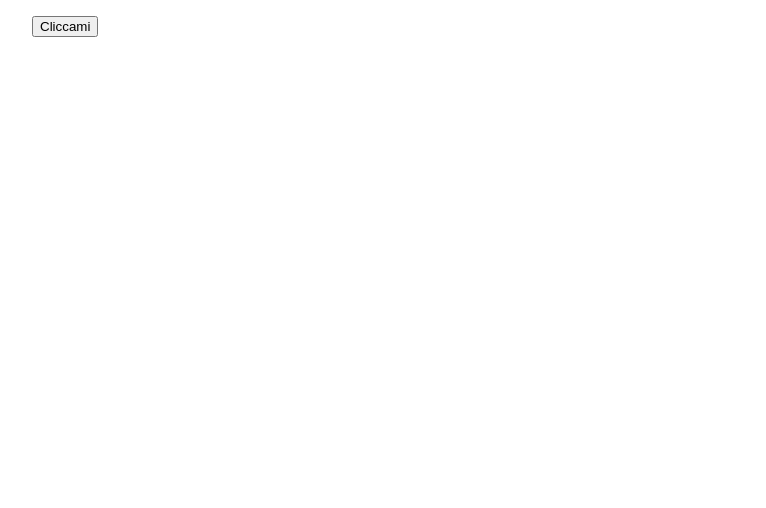
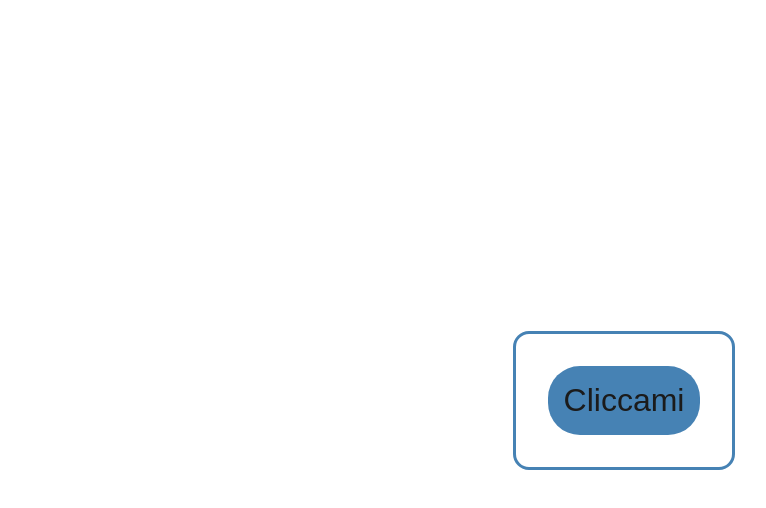
Before and after one commit to davidetaribelli/vue-email-list, a plain HTML site: page index.html in a window 1280 px wide. Shown: the whole page, without its empty margins (16-782 px from the left). Drawn offline with nearby package versions, Linux system fonts and the light colour scheme.

Commit message:
Add css and js

```diff
--- a/css/style.css
+++ b/css/style.css
@@ -0,0 +1,38 @@
+*{
+    box-sizing: border-box;
+    padding: 0;
+    margin: 0;
+}
+
+body{
+    height: 100vh;
+}
+
+.container{
+    height: 100%;
+    display: flex;
+    justify-content: center;
+    align-items: center;
+}
+
+.container ul{
+    border: 3px solid steelblue;
+    border-radius: 1em;
+    padding: 2rem;
+}
+
+.container ul button{
+    padding: 0.5em;
+    font-size: 2rem;
+    background-color: steelblue;
+    color: #1b1b1b;
+    border: 0;
+    cursor: pointer;
+    border-radius: 1em;
+}
+
+li{
+    margin-top: 1em;
+    list-style-type: none;
+    font-size: 1.5rem;
+}
--- a/index.html
+++ b/index.html
@@ -11,9 +11,9 @@
 </head>
 <body>
 
-    <div id="app">
+    <div id="app" class="container">
         <ul>
-            <button @click="pushArray">Cliccami</button>
+            <button v-show="buttonClick == false" @click="pushArray">Cliccami</button>
             <li v-for="(element, i) in emailArray">
                 {{element}}
             </li>
--- a/js/main.js
+++ b/js/main.js
@@ -5,6 +5,7 @@ const { createApp } = Vue
       return {
         emailRandom:'https://flynn.boolean.careers/exercises/api/random/mail',
         emailArray: [],
+        buttonClick: false,
       }
     },
     methods:{
@@ -15,6 +16,7 @@ const { createApp } = Vue
                     this.emailArray.push(email);
                 });
             }
+            this.buttonClick = true;
         },
     },
     mounted(){
```
